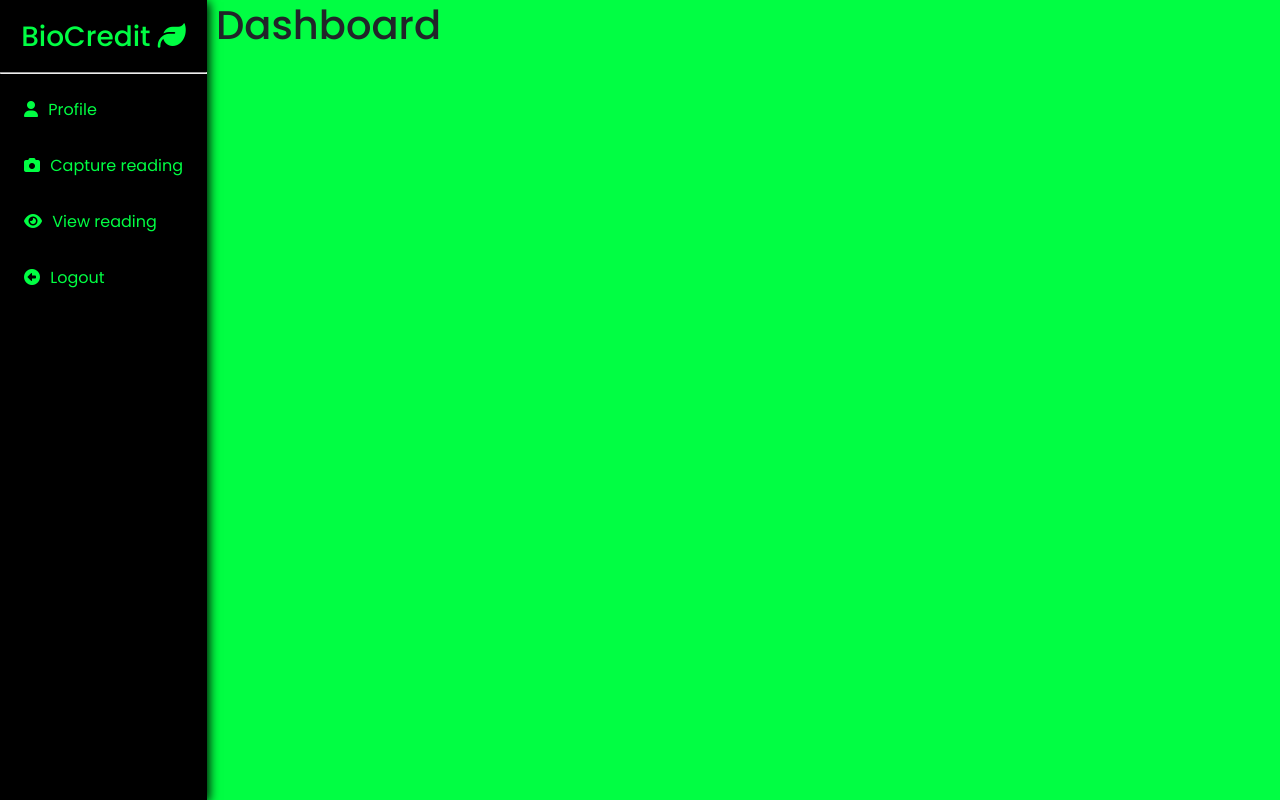
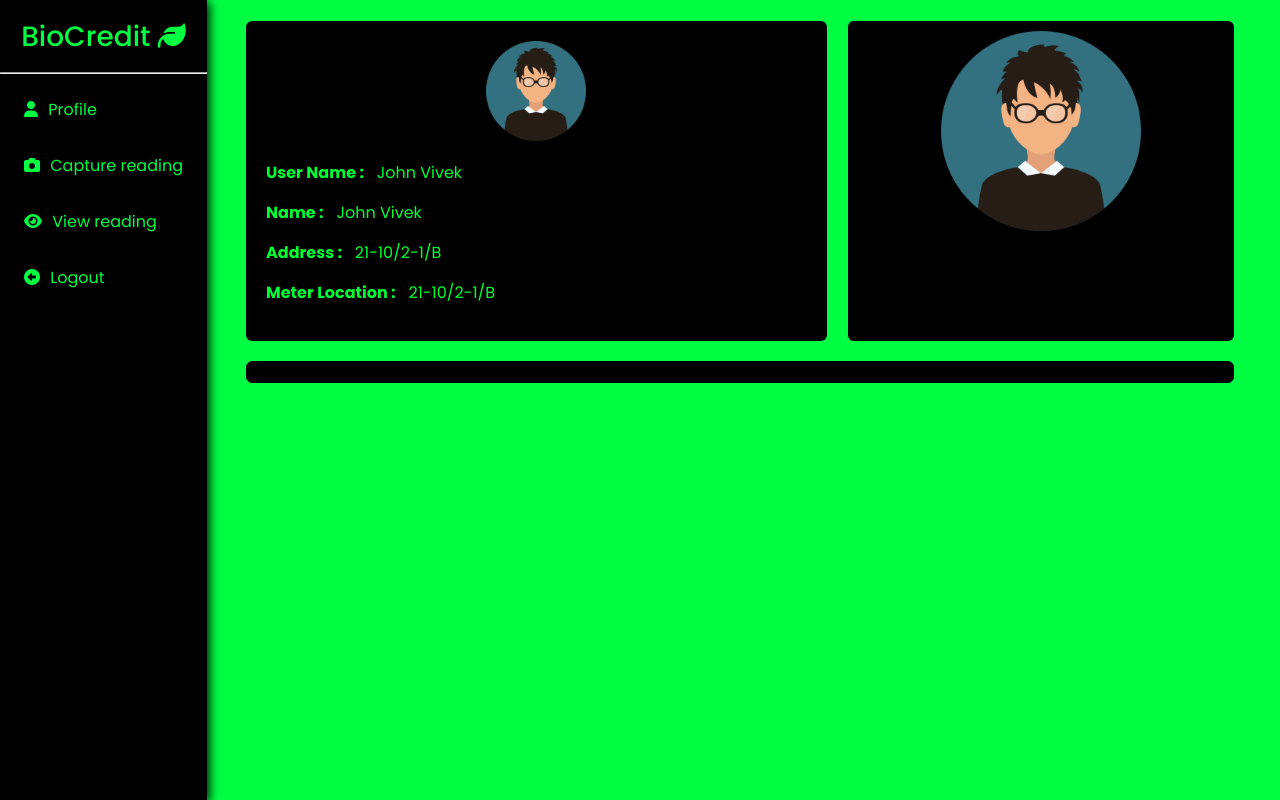
Before and after one commit to gunasantosh/BioCredit, a Flask app: page /dashboard in a window 1280 px wide. Run offline with Flask 3, Linux system fonts and the light colour scheme; the visitor is signed in with stand-in values (Sample User, id 1); some libraries are stand-ins or nearby versions; some web fonts are replaced.

Commit message:
user profile page added

```diff
--- a/website/static/styles/index.css
+++ b/website/static/styles/index.css
@@ -290,6 +290,7 @@ footer .footer{
     background: #000;
     z-index:999;
 }
+
 .preloader svg{
     width:20%;
     height: 20%;
--- a/website/static/styles/styles.css
+++ b/website/static/styles/styles.css
@@ -805,3 +805,59 @@ div.content {
         transform: translate(0,0px);
     }
 }
+
+/* User Profile */
+
+.main-profile{
+    display: flex;
+    flex-direction: column;
+    padding: 20px 30px;
+    gap: 20px;
+}
+
+.user-details{
+    display: flex;
+    flex-direction: row;
+    gap: 20px;
+}
+
+.user-profile{
+    display: flex;
+    flex-direction: column;
+    justify-content: center;
+    background-color: #000;
+    color: #01fe34;
+    padding: 10px ;
+    border-radius: 6px;
+    width: 60%;
+}
+
+.user-image{
+    padding: 10px;
+    margin: auto;
+}
+
+.user-general-details{
+    padding: 10px;
+}
+
+.user-qr{
+    background-color: #000;
+    padding: 10px;
+    border-left: 1px solid #01fe34;
+    border-radius: 6px;
+    text-align: center;
+    width: 40%;
+}
+
+.user-qr .qr-code{
+    margin: auto;
+}
+
+.user-carbon-credits{
+    background-color: #000;
+    color: #01fe34;
+    border: 1px solid #000;
+    border-radius: 6px;
+    padding: 10px;
+}
--- a/website/templates/dashboard.html
+++ b/website/templates/dashboard.html
@@ -1,4 +1,30 @@
 {% extends 'base2.html' %} {% block title %} Dashboard | BioCredit &#128594; {% endblock title %} {%
 block content%}
-<h1>Dashboard</h1>
+<div class="main-profile">
+    <div class="user-details">
+        <div class="user-profile">
+            <div class="user-image">
+                <picture>
+                    <img src="{{ url_for('static', filename='images/user-icon.png') }}" alt="Profile-picture" width="100px">
+                </picture>
+            </div>
+            <div class="user-general-details">
+                <p><strong>User Name :</strong> &nbsp; John Vivek</p>
+                <p><strong>Name :</strong> &nbsp; John Vivek</p>
+                <p><strong>Address :</strong> &nbsp; 21-10/2-1/B</p>
+                <p><strong>Meter Location :</strong> &nbsp; 21-10/2-1/B</p>
+            </div>
+        </div>
+        <div class="user-qr">
+            <div class="rq-code">
+                <picture>
+                    <img src="{{ url_for('static', filename='images/user-icon.png') }}" alt="User-QR" width="200px">
+                </picture>
+            </div>
+        </div>
+    </div>
+    <div class="user-carbon-credits">
+
+    </div>
+</div>
 {% endblock content %}
```
Also changed, not shown: website/templates/index.html (+0 -1 lines), website/static/images/leaf.svg (added), website/static/images/preloader.gif (deleted), website/static/images/user-icon.png (added).
